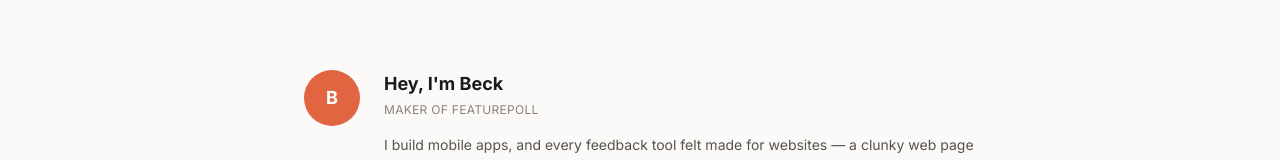
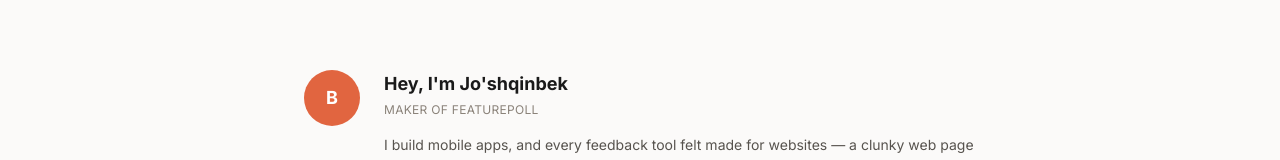
Before and after one commit to jushkinbekrashidovich/featurepoll, a Next.js app in the folder web/: page / in a window 1280 px wide. Shown: the part 4170-4330 px from the top of the page. Built offline with nearby package versions, Linux system fonts and the light colour scheme; no server answers.

Commit message:
fix(web): update founder name to Jo'shqinbek

```diff
--- a/web/app/(marketing)/sections/FounderNote.tsx
+++ b/web/app/(marketing)/sections/FounderNote.tsx
@@ -9,7 +9,7 @@ export function FounderNote() {
           </div>
 
           <div>
-            <h2 className="text-lg font-bold text-text mb-1">Hey, I&apos;m Beck</h2>
+            <h2 className="text-lg font-bold text-text mb-1">Hey, I&apos;m Jo&apos;shqinbek</h2>
             <p className="text-xs text-text-faint uppercase tracking-wide mb-4">Maker of FeaturePoll</p>
             <p className="text-sm text-text-muted leading-relaxed">
               I build mobile apps, and every feedback tool felt made for websites — a clunky web page stuffed inside my app, asking users to sign up just to vote. So I built the thing I wanted: a native board, anonymous voting, and one place to collect feedback from my app, my site, and my Telegram group.
```
